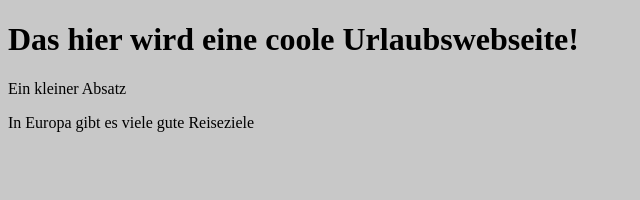
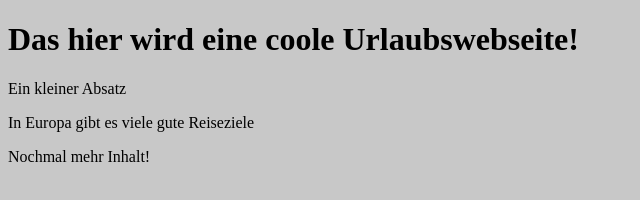
Before and after one commit to Rettep67/gitkurs_jannis_seemann, a plain HTML site: page index.html in a window 1280 px wide. Shown: the whole page, without its empty margins (0-640 px from the left). Drawn offline with Linux system fonts and the light colour scheme.

Commit message:
Adding more content

```diff
--- a/index.html
+++ b/index.html
@@ -9,5 +9,6 @@
 		<h1>Das hier wird eine coole Urlaubswebseite!</h1>
 		<p>Ein kleiner Absatz</p>
 		<p>In Europa gibt es viele gute Reiseziele</p>
+		<p>Nochmal mehr Inhalt!</p>
 	</body>
 </html>
```
